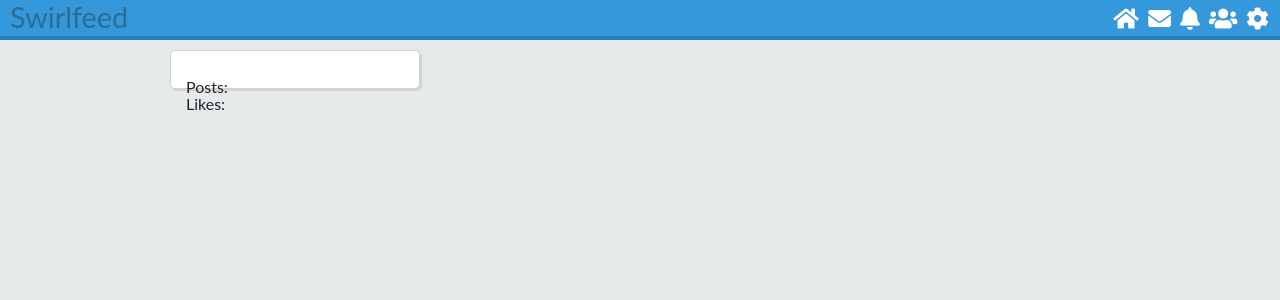
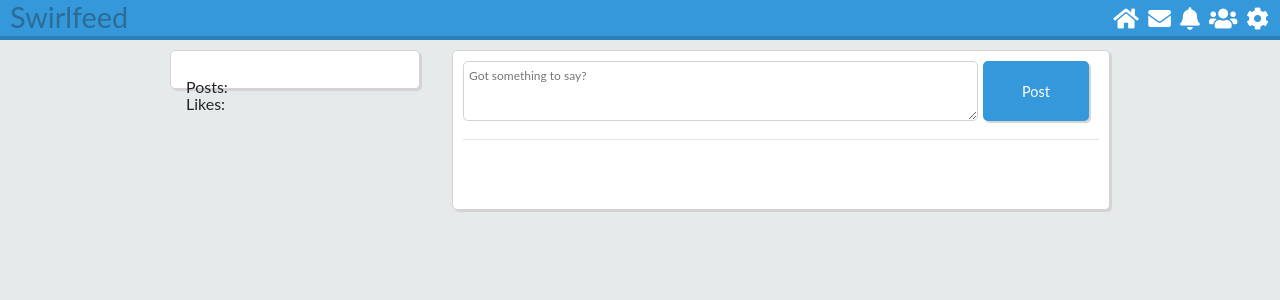
Before and after one commit to samuelnoguchi/Swirlfeed, a PHP site: page / in a window 1280 px wide. Shown: the top 300 px of the page. Run offline with PHP 8.4, Linux system fonts and the light colour scheme; the visitor is signed in with stand-in values (Sample User, id 1); data that the repository does not hold is empty; some libraries are stand-ins or nearby versions.

Commit message:
Begin newfeed creation

```diff
--- a/Assets/css/style.css
+++ b/Assets/css/style.css
@@ -94,3 +94,45 @@ nav {
 	border-radius: 5px;
 	margin-right: 5px;
 }
+
+.main_column{
+	float:right;
+	width: 70%;
+	z-index: -1;
+	min-height: 160px;
+}
+
+.post_form {
+	width:100%;
+}
+
+.post_form textarea {
+	width: 81%;
+	height: 60px;
+	border-radius: 5px;
+	margin-right: 5px;
+	border: 1px solid #D3D3D3;
+	font-size: 12px;
+	padding: 5px;
+}
+
+textarea:focus{
+	outline: 0;
+}
+
+.post_form input[type="submit"] {
+	width: 11%;
+	height: 60px;
+	border: none;
+	border-radius: 5px;
+	background-color: #3498db;
+	color: #fff;
+	box-shadow: 2px 2px 1px #D3D3D3;
+	font-size: 90%;
+	position: absolute;
+	outline: 0;
+}
+
+.post_form input[type="submit"]:active {
+	padding: 5px 4px 4px 5px;
+}
--- a/index.php
+++ b/index.php
@@ -21,6 +21,17 @@
 			</div>
 
 		</div>
+		<div class="main_column column">
+			<form class="post_form" method="index.php" method="POST">
+				<textarea name="post_text" id="post_text" placeholder="Got something to say?"></textarea>
+				<input type="submit" name="post" id="post_button" value="Post">
+				<hr>
+
+			</form>
+		</div>
+
+
+
 	</div>
 </body>
 </html>
```
